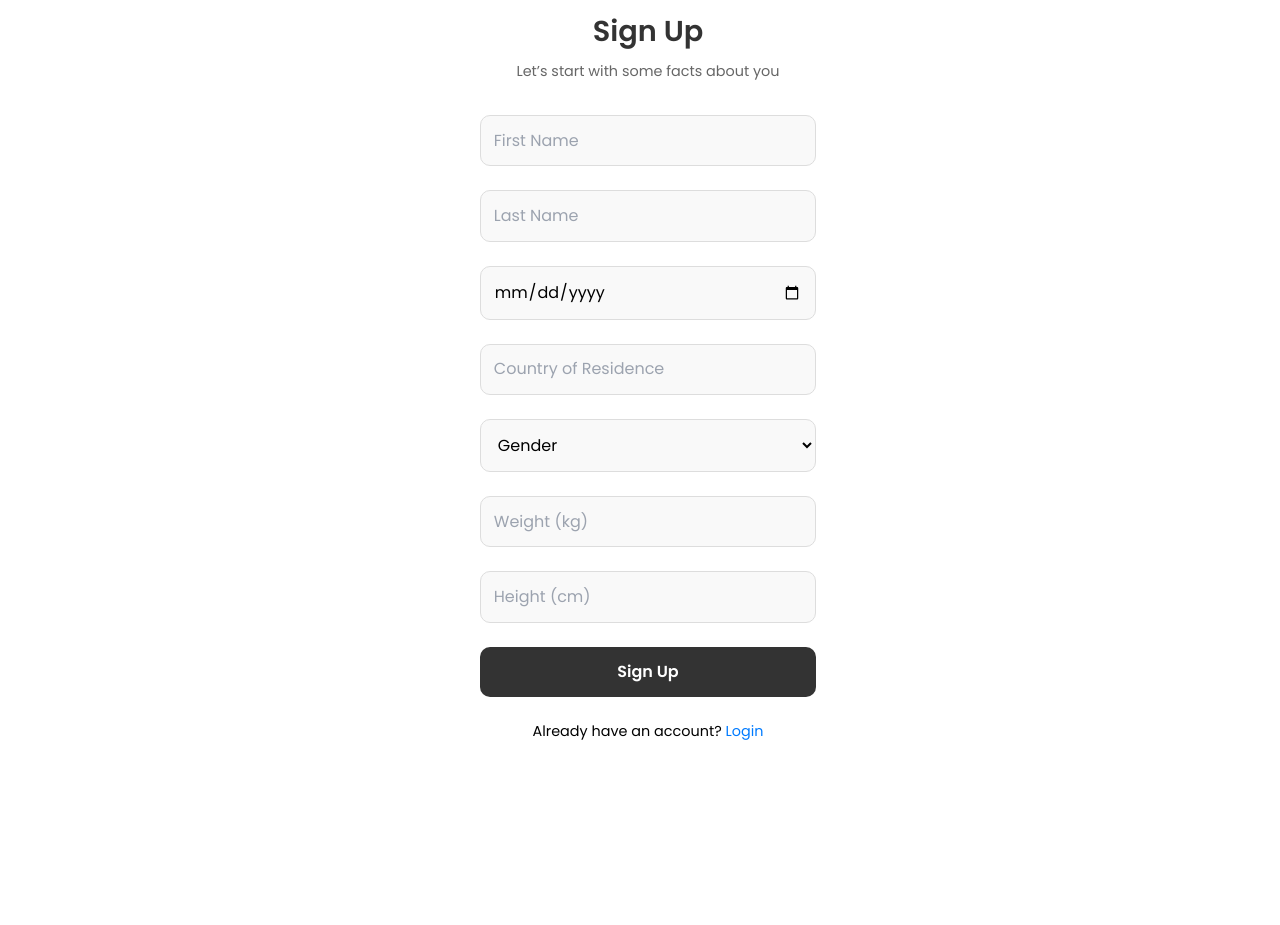
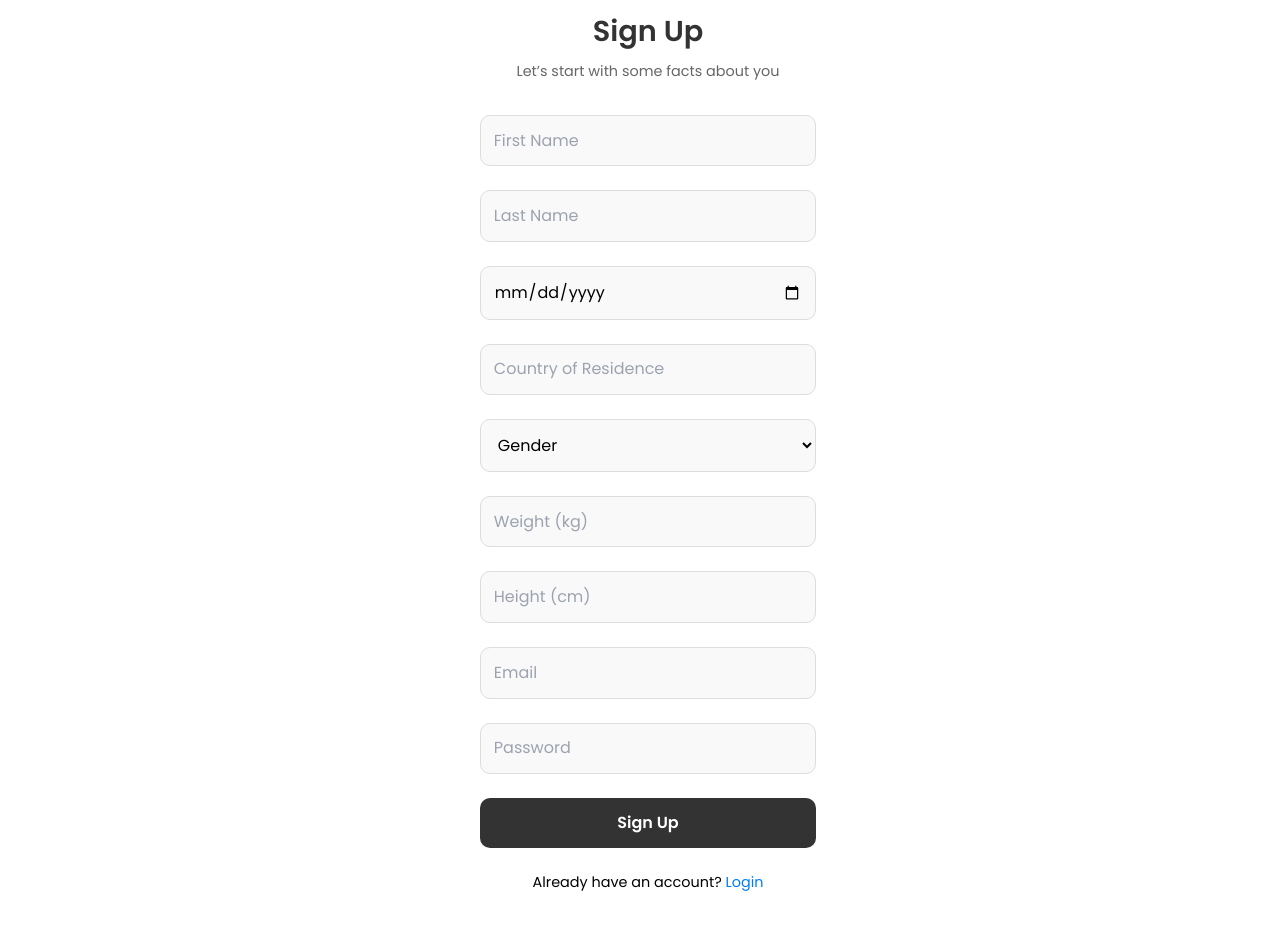
Before and after one commit to LegacyPhilip/AffilateBot, a plain HTML site: page signup.html in a window 1280 px wide. Shown: the part 86-1011 px from the top of the page. Before the commit the page ends 860 px from the top, so only its background shows below. Drawn offline with nearby package versions, Linux system fonts and the light colour scheme.

Commit message:
Update signup.html

```diff
--- a/signup.html
+++ b/signup.html
@@ -172,10 +172,16 @@
             <div class="form-group">
                 <input type="text" id="height" name="height" placeholder="Height (cm)" required>
             </div>
+            <div class="form-group">
+                <input type="text" id="country" name="country" placeholder="Email" required>
+            </div>
+            <div class="form-group">
+                <input type="text" id="country" name="country" placeholder="Password" required>
+            </div>
             <button type="submit" class="signup-button">Sign Up</button>
         </form>
         <div class="form-footer">
-            Already have an account? <a href="/login.html">Login</a>
+            Already have an account? <a href="login.html">Login</a>
         </div>
     </div>
 </body>
```
